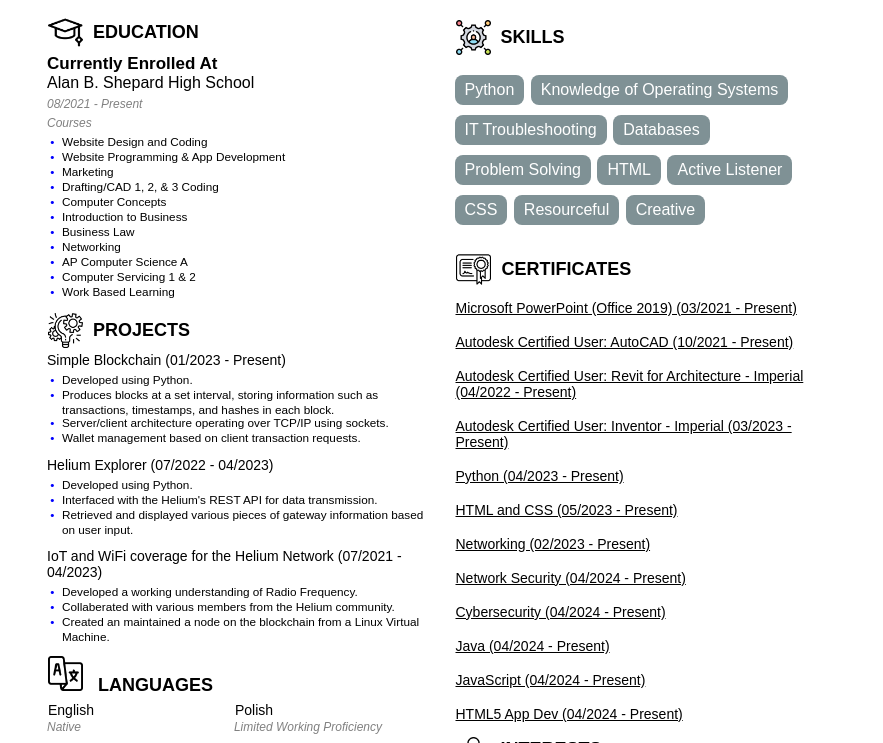
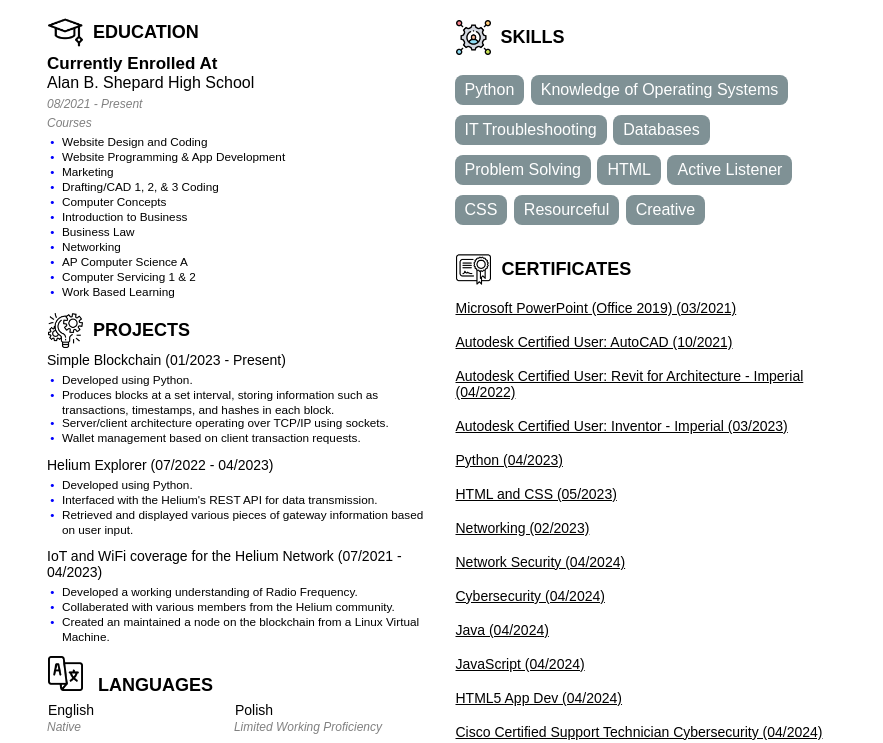
Before and after one commit to DanielChrobak/danielchrobak.engineer, a plain HTML site: page index.html in a window 1280 px wide. Shown: the part 209-952 px from the top of the page, without its empty margins (198-1081 px from the left). Drawn offline with Linux system fonts and the light colour scheme.

Commit message:
Update index.html

```diff
--- a/index.html
+++ b/index.html
@@ -121,40 +121,43 @@
             <button class="certificates-button">
               <img src="static/certificates.png" alt="Certificates Icon" class="certificates-icon"> CERTIFICATES </button>
             <a href="https://www.certiport.com/Portal/Pages/PrintTranscriptInfo.aspx?action=Cert&id=421&cvid=1/0I38JFGonw2fvdZ1mFyg==" target="_blank">
-              <p>Microsoft PowerPoint (Office 2019) (03/2021 - Present)</p>
+              <p>Microsoft PowerPoint (Office 2019) (03/2021)</p>
             </a>
             <a href="https://www.certiport.com/Portal/Pages/PrintTranscriptInfo.aspx?action=Cert&id=150&cvid=5qPAnBZfF3fxJH6SIyI04w==" target="_blank">
-              <p>Autodesk Certified User: AutoCAD (10/2021 - Present)</p>
+              <p>Autodesk Certified User: AutoCAD (10/2021)</p>
             </a>
             <a href="https://www.certiport.com/Portal/Pages/PrintTranscriptInfo.aspx?action=Cert&id=199&cvid=px+7oJRYbO2svjN9kfWU5A==" target="_blank">
-              <p>Autodesk Certified User: Revit for Architecture - Imperial (04/2022 - Present)</p>
+              <p>Autodesk Certified User: Revit for Architecture - Imperial (04/2022)</p>
             </a>
             <a href="https://www.certiport.com/Portal/Pages/PrintTranscriptInfo.aspx?action=Cert&id=151&cvid=oouVIRv1Yjh4q4zkboRPPg==" target="_blank">
-              <p>Autodesk Certified User: Inventor - Imperial (03/2023 - Present)</p>
+              <p>Autodesk Certified User: Inventor - Imperial (03/2023)</p>
             </a>
             <a href="https://www.certiport.com/Portal/Pages/PrintTranscriptInfo.aspx?action=Cert&id=471&cvid=Hrcz+nby2V6GGqDAbL8R0w==" target="_blank">
-              <p>Python (04/2023 - Present)</p>
+              <p>Python (04/2023)</p>
             </a>
             <a href="https://www.certiport.com/Portal/Pages/PrintTranscriptInfo.aspx?action=Cert&id=468&cvid=xlOC5T0XIRBMLJ1AZmBClw==" target="_blank">
-              <p>HTML and CSS (05/2023 - Present)</p>
+              <p>HTML and CSS (05/2023)</p>
             </a>
             <a href="https://www.certiport.com/portal/Pages/PrintTranscriptInfo.aspx?action=Cert&id=464&cvid=y6dFmKCxy7xBRH7eQuc0dw==" target="_blank">
-              <p>Networking (02/2023 - Present)</p>
+              <p>Networking (02/2023)</p>
             </a>
             <a href="https://www.certiport.com/portal/Pages/PrintTranscriptInfo.aspx?action=Cert&id=465&cvid=L/gEYw/ZEyVKrd1zzrIPLg==" target="_blank">
-              <p>Network Security (04/2024 - Present)</p>
+              <p>Network Security (04/2024)</p>
             </a>
             <a href="https://www.certiport.com/portal/Pages/PrintTranscriptInfo.aspx?action=Cert&id=494&cvid=s9tL9eqrS6YCY2B2XJ4ydg==" target="_blank">
-              <p>Cybersecurity (04/2024 - Present)</p>
+              <p>Cybersecurity (04/2024)</p>
             </a>
             <a href="https://www.certiport.com/portal/Pages/PrintTranscriptInfo.aspx?action=Cert&id=472&cvid=lZX9HAYn2P3LM07Rhor1tQ==" target="_blank">
-              <p>Java (04/2024 - Present)</p>
+              <p>Java (04/2024)</p>
             </a>
             <a href="https://www.certiport.com/portal/Pages/PrintTranscriptInfo.aspx?action=Cert&id=469&cvid=nM5ctPEtgRU21fFYH0PUhg==" target="_blank">
-              <p>JavaScript (04/2024 - Present)</p>
+              <p>JavaScript (04/2024)</p>
             </a>
             <a href="https://www.certiport.com/portal/Pages/PrintTranscriptInfo.aspx?action=Cert&id=474&cvid=jzcDHTlwrMkLjbnFc+fR2A==" target="_blank">
-              <p>HTML5 App Dev (04/2024 - Present)</p>
+              <p>HTML5 App Dev (04/2024)</p>
+            </a>
+            <a href="https://www.certiport.com/portal/Pages/PrintTranscriptInfo.aspx?action=Cert&id=515&cvid=KKPh3zgIUhL30nBtJ3xnSA==" target="_blank">
+              <p>Cisco Certified Support Technician Cybersecurity (04/2024)</p>
             </a>
           </div>
           <div class="interests-column">
```
